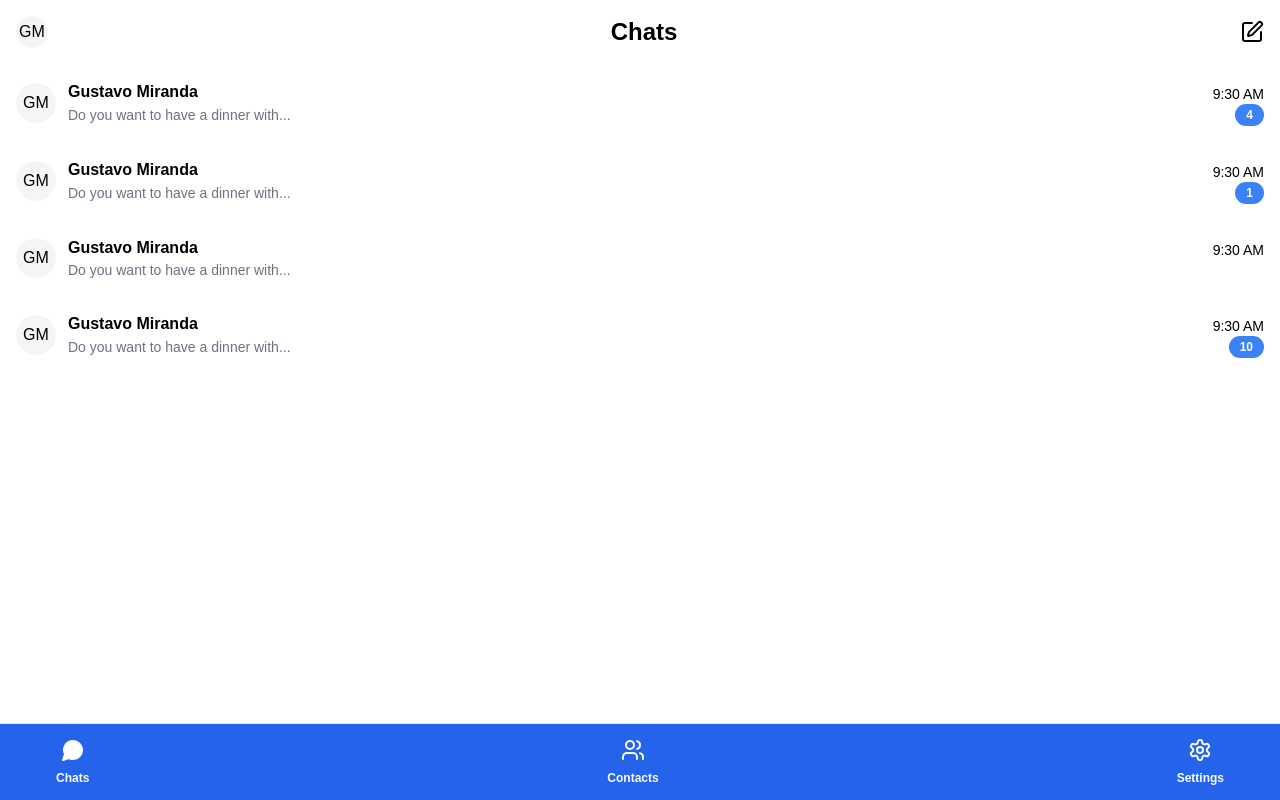
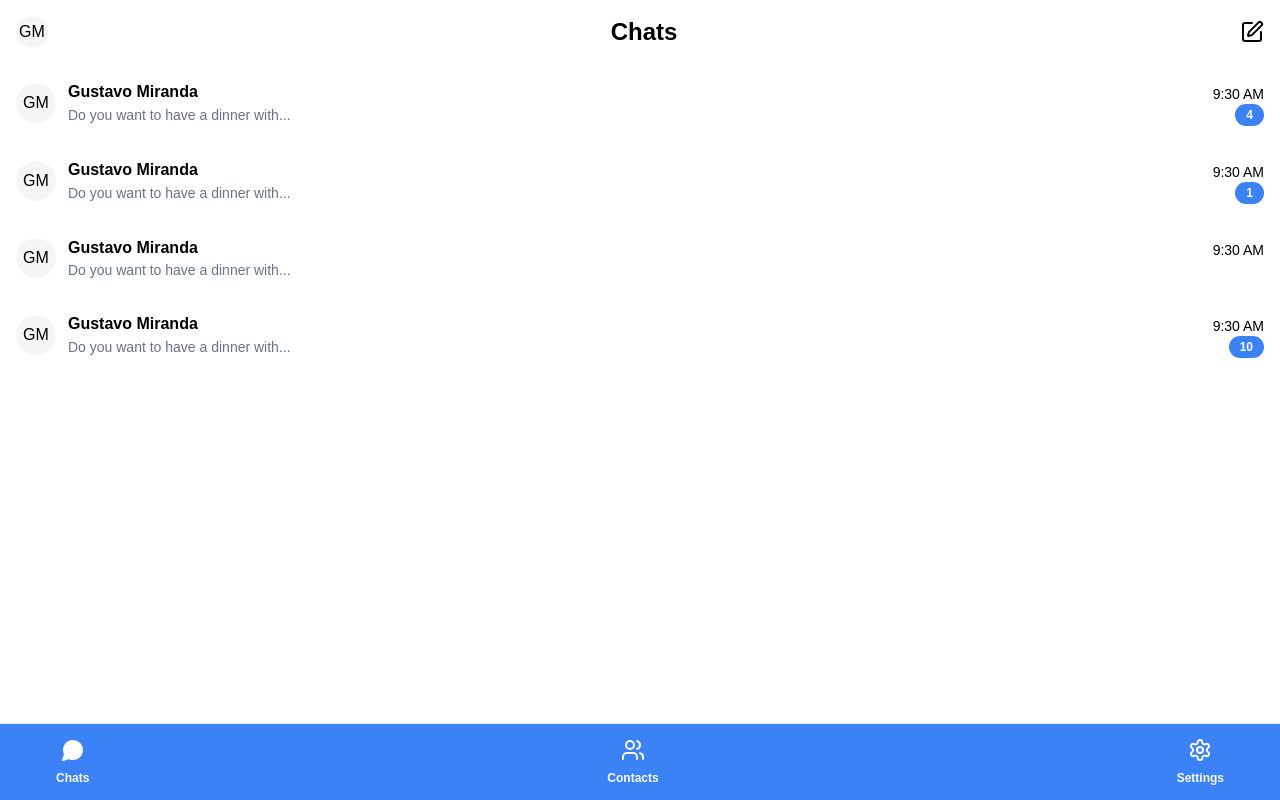
Before and after one commit to gustmrg/next-chat-app, a Next.js app: page / in a window 1280 px wide. Built offline with nearby package versions, Linux system fonts and the light colour scheme.

Commit message:
chore: change bottom bar background color

```diff
--- a/src/app/page.tsx
+++ b/src/app/page.tsx
@@ -125,7 +125,7 @@ export default function Home() {
         </ScrollArea>
       </main>
       <div
-        className="bg-blue-600 p-4 border-t flex justify-between w-full"
+        className="bg-blue-500 p-4 border-t flex justify-between w-full"
         style={{ position: "fixed", bottom: 0 }}
       >
         <Button size="lg" className="bg-transparent flex flex-col mx-2">
```
